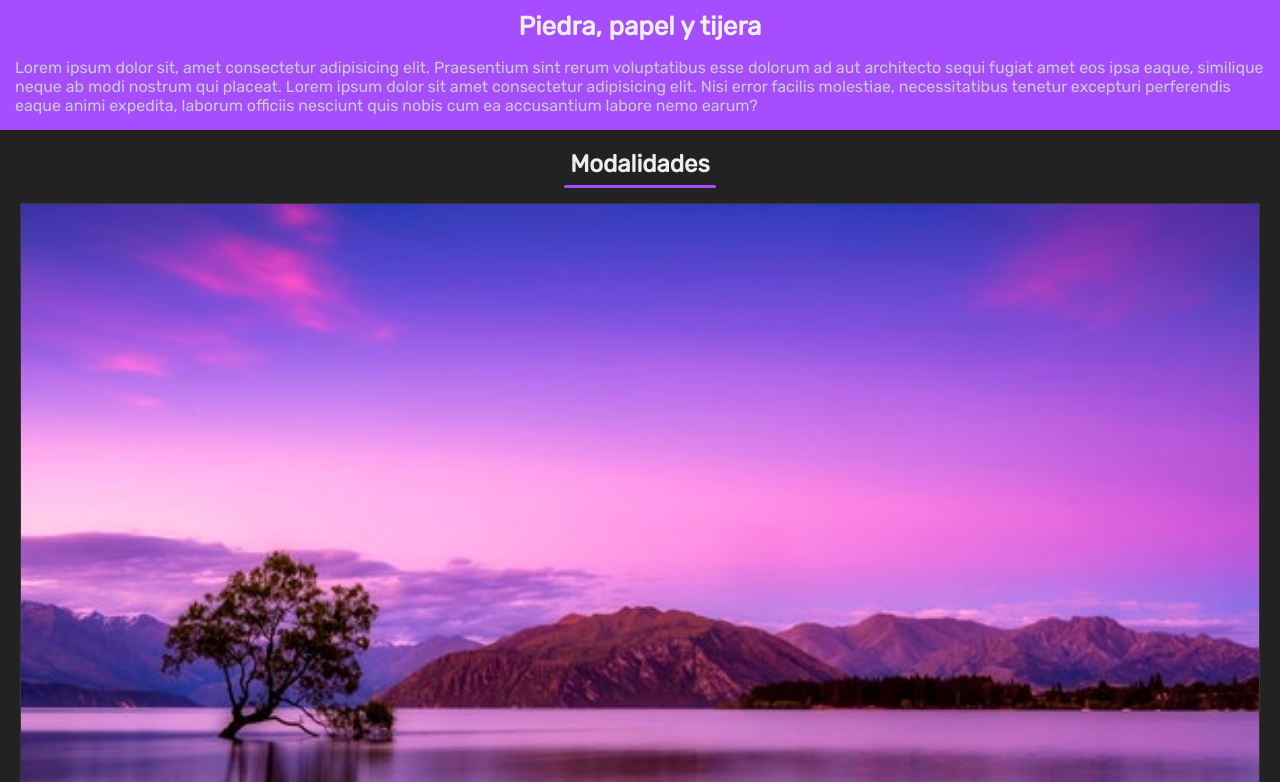
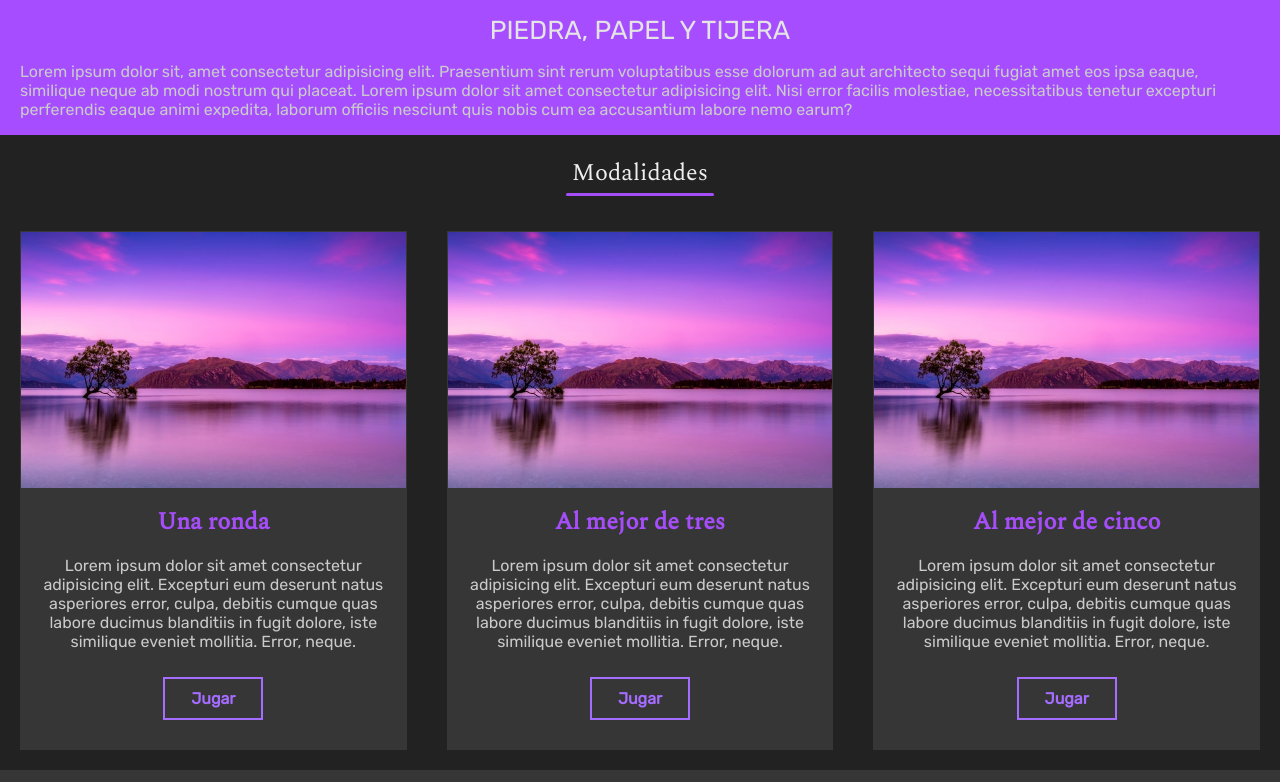
Before and after one commit to TiluXyZ/test-rps, a plain HTML site: page index.html in a window 1280 px wide. Shown: the part 74-856 px from the top of the page. Drawn offline with nearby package versions, Linux system fonts and the light colour scheme.

Commit message:
Ajustando el diseño y el responsive design de la pagina de inicio

```diff
--- a/css/home/styles.css
+++ b/css/home/styles.css
@@ -89,17 +89,58 @@ body::-webkit-scrollbar-thumb {
   grid-row-end: 5;
 }
 
+@media screen and (min-width: 1200px) {
+  .container .options {
+    display: grid;
+    grid-template-columns: 1fr 1fr 1fr;
+    grid-template-rows: repeat(2, auto);
+    grid-column-start: 1;
+    grid-column-end: 2;
+    grid-row-start: 3;
+    grid-row-end: 4;
+  }
+  .container .options .c-h2 {
+    grid-column-start: 1;
+    grid-column-end: 4;
+    grid-row-start: 1;
+    grid-row-end: 2;
+  }
+  .container .options .option {
+    display: grid;
+    grid-template-columns: 1fr;
+    grid-template-rows: repeat(4, auto);
+    grid-gap: 1rem;
+  }
+  .container .options .first {
+    grid-column-start: 1;
+    grid-column-end: 2;
+    grid-row-start: 2;
+    grid-row-end: 3;
+  }
+  .container .options .second {
+    grid-column-start: 2;
+    grid-column-end: 3;
+    grid-row-start: 2;
+    grid-row-end: 3;
+  }
+  .container .options .third {
+    grid-column-start: 3;
+    grid-column-end: 4;
+    grid-row-start: 2;
+    grid-row-end: 3;
+  }
+}
 header {
   background-color: #363636;
   padding: 5px;
 }
 header .title {
   display: block;
-  color: #dfdfdf;
+  color: #eee;
   text-align: center;
   font-size: 24px;
   font-family: "Spectral", serif;
-  font-weight: 600;
+  font-weight: 500;
 }
 
 @media screen and (min-width: 232px) {
@@ -107,7 +148,7 @@ header .title {
     padding: 8px;
   }
   header .title {
-    font-size: 26px;
+    font-size: 28px;
   }
 }
 @media screen and (min-height: 720px) {
@@ -117,12 +158,14 @@ header .title {
 }
 .principal {
   background-color: #a64eff;
-  padding: 15px;
+  padding: 16px 20px;
 }
 .principal h1 {
-  color: #eee;
+  color: #e4e4e4;
   text-align: center;
   font-size: 26px;
+  font-weight: 400;
+  text-transform: uppercase;
 }
 .principal p {
   color: #cacaca;
@@ -136,9 +179,11 @@ header .title {
 .options .c-h2 h2 {
   display: inline;
   color: #eee;
+  font-weight: 400;
+  font-family: "Spectral", serif;
   position: relative;
   text-align: center;
-  padding: 10px 6px;
+  padding: 10px 6px 5px;
 }
 .options .c-h2 h2::before {
   content: "";
@@ -179,16 +224,25 @@ header .title {
   color: #a46cff;
   width: 100px;
   text-align: center;
+  font-weight: 600;
   padding: 10px 15px;
   border-style: solid;
   border-width: 2px;
+}
+@media screen and (min-width: 1200px) {
+  .options .option span a:hover {
+    color: #363636;
+    background-color: #a46cff;
+  }
 }
 .options .option span a:active {
   color: #363636;
   background-color: #a46cff;
 }
-.options .first {
-  margin-top: 0;
+@media screen and (max-width: 1200px) {
+  .options .first {
+    margin-top: 0;
+  }
 }
 
 footer {
```
Also changed, not shown: assets/img/favicon.ico, assets/img/logo.png (added), assets/img/logo.svg (deleted), 1 other file.
